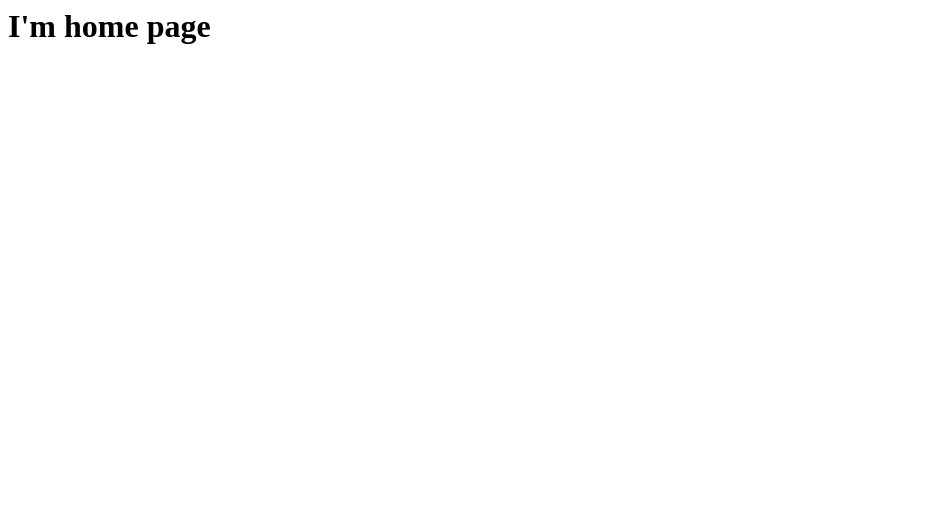
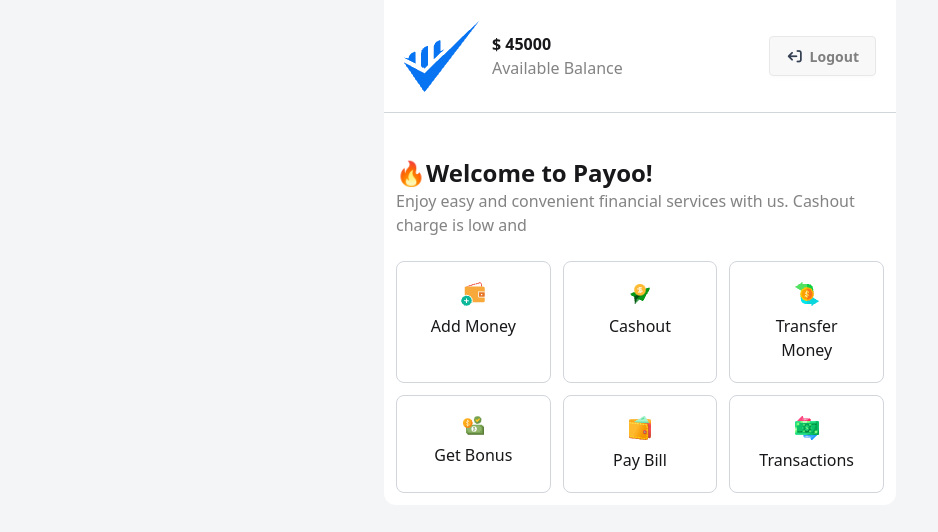
Before and after one commit to nswarnob/Payoo-Mobile-App-tw-js-, a plain HTML site: page home.html in a window 1280 px wide. Shown: the whole page, without its empty margins (0-938 px from the left). Drawn offline with nearby package versions, Linux system fonts and the light colour scheme.

Commit message:
home 50% completed

```diff
--- a/home.html
+++ b/home.html
@@ -1 +1,72 @@
-<h1>I'm home page</h1>
+<!DOCTYPE html>
+<html lang="en">
+
+<head>
+    <meta charset="UTF-8">
+    <meta name="viewport" content="width=device-width, initial-scale=1.0">
+    <title>Home</title>
+    <link href="https://cdn.jsdelivr.net/npm/daisyui@5" rel="stylesheet" type="text/css" />
+    <script src="https://cdn.jsdelivr.net/npm/@tailwindcss/browser@4"></script>
+    <link rel="stylesheet" href="https://cdnjs.cloudflare.com/ajax/libs/font-awesome/7.0.0/css/all.min.css"
+        integrity="sha512-DxV+EoADOkOygM4IR9yXP8Sb2qwgidEmeqAEmDKIOfPRQZOWbXCzLC6vjbZyy0vPisbH2SyW27+ddLVCN+OMzQ=="
+        crossorigin="anonymous" referrerpolicy="no-referrer" />
+</head>
+
+
+<body class="bg-[#f4f5f7] h-[100vh]">
+ <div class="max-w-lg mx-auto bg-white rounded-b-xl ">
+    <div class="flex items-center justify-between max-w-lg mx-auto border-b-1 border-gray-300 p-5">
+
+        <div class="flex items-center">
+            <img src="assets/Group.png" alt="">
+            <div class="ml-3">
+                <h2 class="font-bold">$ <span>45000</span></h2>
+                <p class="text-[#08080880]">Available Balance</p>
+            </div>
+        </div>
+        <div>
+            <button class="btn text-[#08080880]"><i
+                    class="fa-solid fa-arrow-right-from-bracket rotate-180 text-gray-700"></i> Logout </button>
+        </div>
+
+    </div>
+
+
+     <div class="mt-8 p-3">
+        <h1 class="text-2xl font-bold">🔥Welcome to Payoo!</h1>
+        <p class="text-[#08080880]">Enjoy easy and convenient financial services with us. Cashout charge is low and </p>
+    </div>
+
+    <div class="grid grid-cols-3 gap-3 p-3 ">
+        <div class="text-center p-5 border-1 border-gray-300 rounded-lg">
+           <img src="assets/wallet1.png" class="mx-auto" alt="">
+           <p class="mt-2">Add Money</p>
+        </div>
+             <div class="text-center border-1 border-gray-300 p-5 rounded-lg">
+           <img src="assets/send1.png" class="mx-auto" alt="">
+           <p class="mt-2">Cashout</p>
+        </div>
+             <div class="text-center p-5 border-1 border-gray-300 rounded-lg">
+           <img src="assets/money1.png" class="mx-auto" alt="">
+           <p class="mt-2">Transfer Money</p>
+        </div>
+             <div class="text-center p-5 border-1 border-gray-300 rounded-lg">
+           <img src="assets/bonus1.png" class="mx-auto" alt="">
+           <p class="mt-2">Get Bonus</p>
+        </div>
+             <div class="text-center p-5 border-1 border-gray-300 rounded-lg">
+           <img src="assets/purse1.png" class="mx-auto" alt="">
+           <p class="mt-2">Pay Bill</p>
+        </div>
+             <div class="text-center p-5 border-1 border-gray-300 rounded-lg">
+           <img src="assets/transaction1.png" class="mx-auto" alt="">
+           <p class="mt-2">Transactions</p>
+        </div>
+
+
+    </div>
+   </div>
+
+</body>
+
+</html>
```
Also changed, not shown: tailwind.config.js (added).
